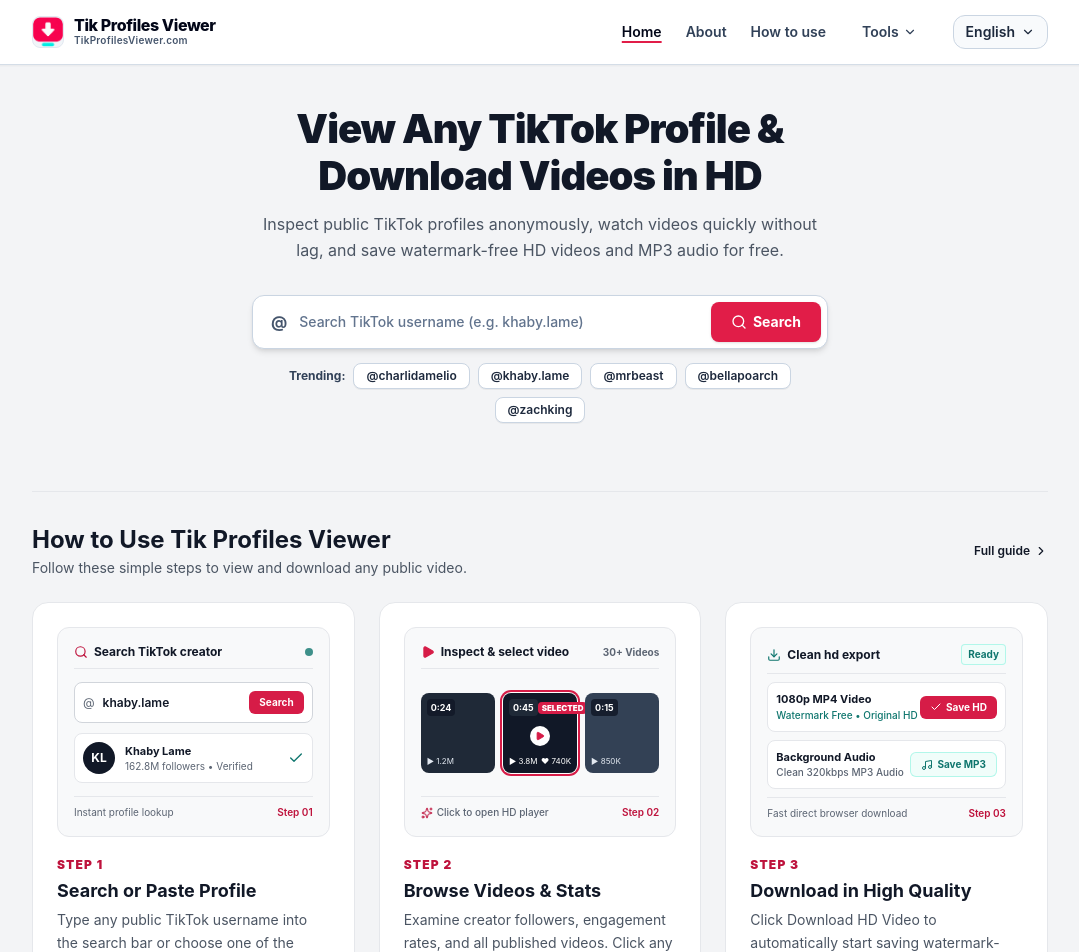
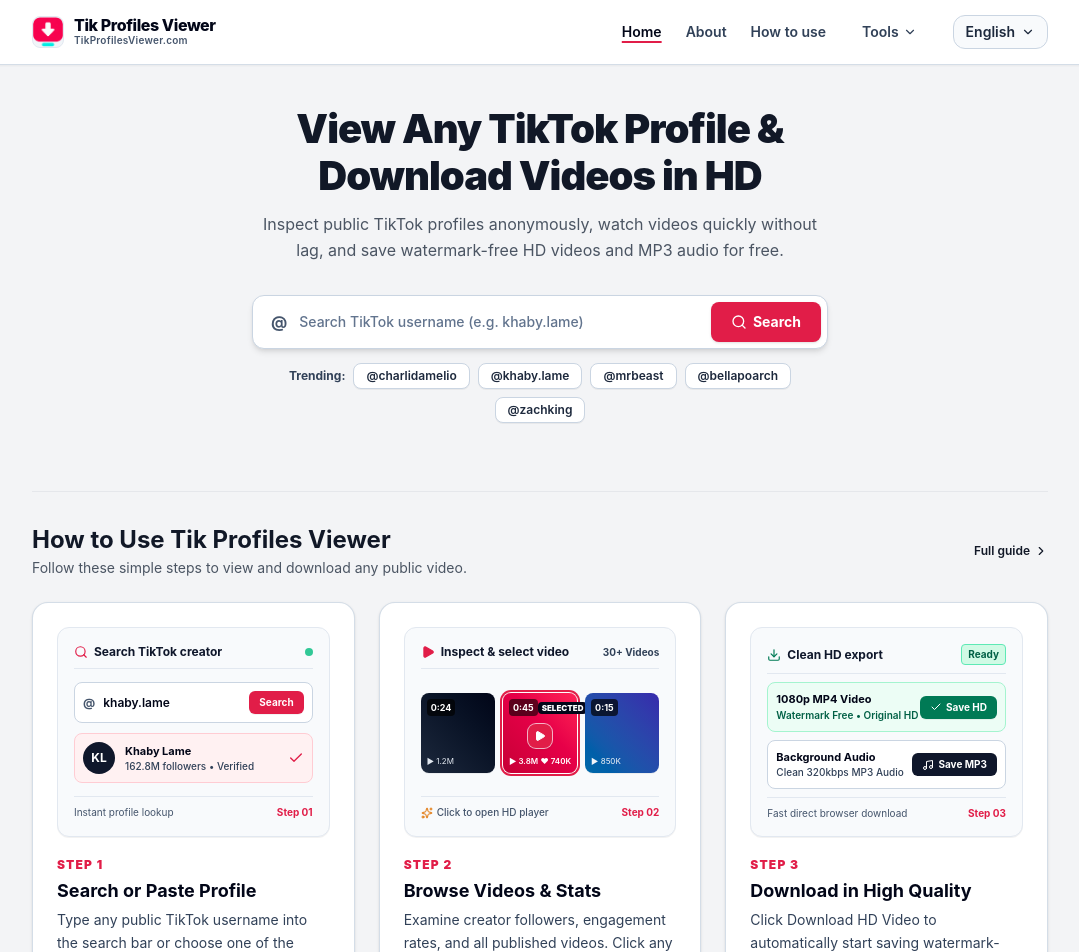
Before and after one commit to eaelax/testing, a Next.js app: page / in a window 1280 px wide. Shown: the top 952 px of the page, without its empty margins (100-1179 px from the left). Built offline with nearby package versions, Linux system fonts and the light colour scheme.

Commit message:
Update HowToUseSteps.tsx

```diff
--- a/components/HowToUseSteps.tsx
+++ b/components/HowToUseSteps.tsx
@@ -6,184 +6,184 @@ export default function HowToUseSteps() {
   return (
     <div className="grid grid-cols-1 md:grid-cols-3 gap-5 sm:gap-6 items-stretch">
       {/* Step 1 Card */}
-      <div className="rounded-2xl p-5 sm:p-6 bg-[#FFFFFF] border border-[#E5E7EB] flex flex-col justify-between h-full">
+      <div className="rounded-2xl p-5 sm:p-6 bg-white border border-slate-300/80 shadow-sm flex flex-col justify-between h-full">
         {/* Mockup UI Window - Search TikTok creator */}
-        <div className="bg-[#F8F9FA] rounded-xl border border-[#E5E7EB] p-4 mb-5 flex flex-col justify-between h-[210px] min-h-[210px] select-none">
+        <div className="bg-slate-50 rounded-xl border border-slate-200 shadow-2xs p-4 mb-5 flex flex-col justify-between h-[210px] min-h-[210px] select-none">
           {/* Mockup Top Header */}
-          <div className="flex items-center justify-between pb-2 border-b border-[#E5E7EB]">
-            <span className="text-xs font-bold text-[#111827] flex items-center gap-1.5">
-              <Search className="w-3.5 h-3.5 text-[#BE123C]" />
+          <div className="flex items-center justify-between pb-2 border-b border-slate-200">
+            <span className="text-xs font-bold text-slate-900 flex items-center gap-1.5">
+              <Search className="w-3.5 h-3.5 text-[#e11d48]" />
               <span>Search TikTok creator</span>
             </span>
-            <div className="w-2 h-2 rounded-full bg-[#0F766E] animate-pulse" />
+            <div className="w-2 h-2 rounded-full bg-emerald-500 animate-pulse" />
           </div>
 
           {/* Mockup Search Bar */}
           <div className="my-auto py-2">
-            <div className="p-2 rounded-lg bg-[#FFFFFF] border border-[#D1D5DB] flex items-center gap-2">
-              <span className="text-[#5C6573] text-xs">@</span>
-              <span className="text-xs font-semibold text-[#111827] flex-1 truncate">khaby.lame</span>
-              <span className="px-2.5 py-1 rounded-md bg-[#D61C47] text-[#FFFFFF] font-bold text-[10px]">
+            <div className="p-2 rounded-lg bg-white border border-slate-300 flex items-center gap-2">
+              <span className="text-slate-600 text-xs font-bold">@</span>
+              <span className="text-xs font-semibold text-slate-950 flex-1 truncate">khaby.lame</span>
+              <span className="px-2.5 py-1 rounded-md bg-[#e11d48] text-white font-bold text-[10px] shadow-2xs">
                 Search
               </span>
             </div>
 
             {/* Found Creator Quick Preview */}
-            <div className="mt-2.5 p-2 rounded-lg bg-[#FFFFFF] border border-[#E5E7EB] flex items-center gap-2.5">
-              <div className="w-8 h-8 rounded-full bg-[#111827] text-[#FFFFFF] flex items-center justify-center text-xs font-bold shrink-0">
+            <div className="mt-2.5 p-2 rounded-lg bg-rose-50 border border-rose-200 flex items-center gap-2.5">
+              <div className="w-8 h-8 rounded-full bg-slate-900 text-white flex items-center justify-center text-xs font-bold shrink-0">
                 KL
               </div>
               <div className="min-w-0 flex-1">
-                <p className="text-[11px] font-bold text-[#111827] truncate">Khaby Lame</p>
-                <p className="text-[10px] text-[#5C6573]">162.8M followers • Verified</p>
+                <p className="text-[11px] font-bold text-slate-950 truncate">Khaby Lame</p>
+                <p className="text-[10px] text-slate-700 font-medium">162.8M followers • Verified</p>
               </div>
-              <Check className="w-4 h-4 text-[#0F766E] shrink-0" />
+              <Check className="w-4 h-4 text-[#e11d48] shrink-0" />
             </div>
           </div>
 
           {/* Mockup Bottom Status Bar */}
-          <div className="pt-2 border-t border-[#E5E7EB] flex items-center justify-between text-[10px] text-[#5C6573]">
+          <div className="pt-2 border-t border-slate-200 flex items-center justify-between text-[10px] text-slate-600">
             <span>Instant profile lookup</span>
-            <span className="font-semibold text-[#BE123C]">Step 01</span>
+            <span className="font-bold text-[#e11d48]">Step 01</span>
           </div>
         </div>
 
         {/* Step Text Content */}
         <div>
-          <span className="text-xs font-black text-[#BE123C] uppercase tracking-widest block mb-1">
+          <span className="text-xs font-black text-[#e11d48] uppercase tracking-widest block mb-1">
             Step 1
           </span>
-          <h3 className="text-base sm:text-lg font-bold text-[#111827] mb-1">
+          <h3 className="text-base sm:text-lg font-bold text-slate-950 mb-1">
             Search or Paste Profile
           </h3>
-          <p className="text-xs sm:text-sm text-[#4B5563] leading-relaxed">
+          <p className="text-xs sm:text-sm text-slate-700 leading-relaxed">
             Type any public TikTok username into the search bar or choose one of the trending creators to inspect their full profile and video feed.
           </p>
         </div>
       </div>
 
       {/* Step 2 Card */}
-      <div className="rounded-2xl p-5 sm:p-6 bg-[#FFFFFF] border border-[#E5E7EB] flex flex-col justify-between h-full">
+      <div className="rounded-2xl p-5 sm:p-6 bg-white border border-slate-300/80 shadow-sm flex flex-col justify-between h-full">
         {/* Mockup UI Window - Inspect & select video */}
-        <div className="bg-[#F8F9FA] rounded-xl border border-[#E5E7EB] p-4 mb-5 flex flex-col justify-between h-[210px] min-h-[210px] select-none">
+        <div className="bg-slate-50 rounded-xl border border-slate-200 shadow-2xs p-4 mb-5 flex flex-col justify-between h-[210px] min-h-[210px] select-none">
           {/* Mockup Top Header */}
-          <div className="flex items-center justify-between pb-2 border-b border-[#E5E7EB]">
-            <span className="text-xs font-bold text-[#111827] flex items-center gap-1.5">
-              <Play className="w-3.5 h-3.5 text-[#D61C47] fill-[#D61C47]" />
+          <div className="flex items-center justify-between pb-2 border-b border-slate-200">
+            <span className="text-xs font-bold text-slate-900 flex items-center gap-1.5">
+              <Play className="w-3.5 h-3.5 text-[#e11d48] fill-[#e11d48]" />
               <span>Inspect &amp; select video</span>
             </span>
-            <span className="text-[10px] font-bold text-[#5C6573]">30+ Videos</span>
+            <span className="text-[10px] font-bold text-slate-700">30+ Videos</span>
           </div>
 
           {/* Mockup 3 Video Previews Grid */}
           <div className="my-auto grid grid-cols-3 gap-2 py-1">
-            <div className="h-20 rounded-lg bg-[#1F2937] p-1.5 flex flex-col justify-between text-white relative overflow-hidden">
-              <span className="text-[9px] font-bold bg-[#111827]/85 px-1 py-0.5 rounded w-fit">0:24</span>
+            <div className="h-20 rounded-lg bg-gradient-to-tr from-slate-800 to-slate-950 p-1.5 flex flex-col justify-between text-white relative shadow-2xs overflow-hidden">
+              <span className="text-[9px] font-bold bg-black/70 px-1 py-0.5 rounded w-fit">0:24</span>
               <div className="flex items-center justify-between text-[8px] text-slate-200">
                 <span>▶ 1.2M</span>
               </div>
             </div>
 
             {/* Selected Highlight Video */}
-            <div className="h-20 rounded-lg bg-[#111827] p-1.5 flex flex-col justify-between text-white relative ring-2 ring-[#D61C47] ring-offset-1">
+            <div className="h-20 rounded-lg bg-gradient-to-tr from-rose-700 to-rose-500 p-1.5 flex flex-col justify-between text-white relative shadow-2xs ring-2 ring-[#e11d48] ring-offset-1">
               <div className="flex items-center justify-between">
-                <span className="text-[9px] font-bold bg-[#1F2937] px-1 py-0.5 rounded">0:45</span>
-                <span className="text-[8px] font-black uppercase bg-[#D61C47] text-[#FFFFFF] px-1 rounded">Selected</span>
+                <span className="text-[9px] font-bold bg-black/60 px-1 py-0.5 rounded">0:45</span>
+                <span className="text-[8px] font-black uppercase bg-slate-950 text-white px-1 rounded">Selected</span>
               </div>
-              <div className="w-5 h-5 rounded-full bg-[#FFFFFF] text-[#D61C47] mx-auto flex items-center justify-center">
-                <Play className="w-2.5 h-2.5 fill-[#D61C47] translate-x-0.2" />
+              <div className="w-6 h-6 rounded-lg bg-[#e11d48] text-white ring-1 ring-white/70 mx-auto flex items-center justify-center shadow-sm">
+                <Play className="w-3 h-3 fill-white translate-x-0.2" />
               </div>
-              <div className="flex items-center justify-between text-[8px] text-white">
+              <div className="flex items-center justify-between text-[8px] text-white font-semibold">
                 <span>▶ 3.8M</span>
                 <span>♥ 740K</span>
               </div>
             </div>
 
-            <div className="h-20 rounded-lg bg-[#334155] p-1.5 flex flex-col justify-between text-white relative overflow-hidden">
-              <span className="text-[9px] font-bold bg-[#111827]/85 px-1 py-0.5 rounded w-fit">0:15</span>
-              <div className="flex items-center justify-between text-[8px] text-slate-200">
+            <div className="h-20 rounded-lg bg-gradient-to-tr from-sky-700 to-indigo-800 p-1.5 flex flex-col justify-between text-white relative shadow-2xs overflow-hidden">
+              <span className="text-[9px] font-bold bg-black/70 px-1 py-0.5 rounded w-fit">0:15</span>
+              <div className="flex items-center justify-between text-[8px] text-slate-100">
                 <span>▶ 850K</span>
               </div>
             </div>
           </div>
 
           {/* Mockup Bottom Controls */}
-          <div className="pt-2 border-t border-[#E5E7EB] flex items-center justify-between text-[10px] text-[#5C6573]">
+          <div className="pt-2 border-t border-slate-200 flex items-center justify-between text-[10px] text-slate-600">
             <span className="flex items-center gap-1 font-medium">
-              <Sparkles className="w-3 h-3 text-[#BE123C]" /> Click to open HD player
+              <Sparkles className="w-3 h-3 text-amber-600" /> Click to open HD player
             </span>
-            <span className="font-semibold text-[#BE123C]">Step 02</span>
+            <span className="font-bold text-[#e11d48]">Step 02</span>
           </div>
         </div>
 
         {/* Step Text Content */}
         <div>
-          <span className="text-xs font-black text-[#BE123C] uppercase tracking-widest block mb-1">
+          <span className="text-xs font-black text-[#e11d48] uppercase tracking-widest block mb-1">
             Step 2
           </span>
-          <h3 className="text-base sm:text-lg font-bold text-[#111827] mb-1">
+          <h3 className="text-base sm:text-lg font-bold text-slate-950 mb-1">
             Browse Videos &amp; Stats
           </h3>
-          <p className="text-xs sm:text-sm text-[#4B5563] leading-relaxed">
+          <p className="text-xs sm:text-sm text-slate-700 leading-relaxed">
             Examine creator followers, engagement rates, and all published videos. Click any video tile to launch the smooth in-browser player.
           </p>
         </div>
       </div>
 
       {/* Step 3 Card */}
-      <div className="rounded-2xl p-5 sm:p-6 bg-[#FFFFFF] border border-[#E5E7EB] flex flex-col justify-between h-full">
+      <div className="rounded-2xl p-5 sm:p-6 bg-white border border-slate-300/80 shadow-sm flex flex-col justify-between h-full">
         {/* Mockup UI Window - Clean hd export */}
-        <div className="bg-[#F8F9FA] rounded-xl border border-[#E5E7EB] p-4 mb-5 flex flex-col justify-between h-[210px] min-h-[210px] select-none">
+        <div className="bg-slate-50 rounded-xl border border-slate-200 shadow-2xs p-4 mb-5 flex flex-col justify-between h-[210px] min-h-[210px] select-none">
           {/* Mockup Top Header */}
-          <div className="flex items-center justify-between pb-2 border-b border-[#E5E7EB]">
-            <span className="text-xs font-bold text-[#111827] flex items-center gap-1.5">
-              <Download className="w-3.5 h-3.5 text-[#0F766E]" />
-              <span>Clean hd export</span>
+          <div className="flex items-center justify-between pb-2 border-b border-slate-200">
+            <span className="text-xs font-bold text-slate-900 flex items-center gap-1.5">
+              <Download className="w-3.5 h-3.5 text-emerald-700" />
+              <span>Clean HD export</span>
             </span>
-            <span className="text-[10px] font-bold text-[#0F766E] bg-[#F0FDFA] px-1.5 py-0.5 rounded border border-[#99F6E4]/70">
+            <span className="text-[10px] font-bold text-emerald-800 bg-emerald-100 px-1.5 py-0.5 rounded border border-emerald-300">
               Ready
             </span>
           </div>
 
           {/* Mockup Download Action Details */}
           <div className="my-auto py-2 flex flex-col gap-2">
-            <div className="p-2 rounded-lg bg-[#FFFFFF] border border-[#E5E7EB] flex items-center justify-between">
+            <div className="p-2 rounded-lg bg-emerald-50 border border-emerald-200 flex items-center justify-between">
               <div>
-                <p className="text-[11px] font-bold text-[#111827]">1080p MP4 Video</p>
-                <p className="text-[10px] text-[#0F766E] font-medium">Watermark Free • Original HD</p>
+                <p className="text-[11px] font-bold text-slate-950">1080p MP4 Video</p>
+                <p className="text-[10px] text-emerald-800 font-semibold">Watermark Free • Original HD</p>
               </div>
-              <span className="px-2.5 py-1 rounded-md bg-[#D61C47] text-[#FFFFFF] font-bold text-[10px] flex items-center gap-1">
+              <span className="px-2.5 py-1 rounded-md bg-emerald-700 text-white font-bold text-[10px] shadow-2xs flex items-center gap-1">
                 <Check className="w-3 h-3" /> Save HD
               </span>
             </div>
 
-            <div className="p-2 rounded-lg bg-[#FFFFFF] border border-[#E5E7EB] flex items-center justify-between">
+            <div className="p-2 rounded-lg bg-white border border-slate-300 flex items-center justify-between">
               <div>
-                <p className="text-[11px] font-bold text-[#111827]">Background Audio</p>
-                <p className="text-[10px] text-[#5C6573] font-medium">Clean 320kbps MP3 Audio</p>
+                <p className="text-[11px] font-bold text-slate-950">Background Audio</p>
+                <p className="text-[10px] text-slate-700 font-medium">Clean 320kbps MP3 Audio</p>
               </div>
-              <span className="px-2.5 py-1 rounded-md bg-[#F0FDFA] text-[#0F766E] border border-[#99F6E4]/70 font-bold text-[10px] flex items-center gap-1">
+              <span className="px-2.5 py-1 rounded-md bg-slate-900 text-white font-bold text-[10px] flex items-center gap-1">
                 <Music className="w-3 h-3" /> Save MP3
               </span>
             </div>
           </div>
 
           {/* Mockup Bottom Controls */}
-          <div className="pt-2 border-t border-[#E5E7EB] flex items-center justify-between text-[10px] text-[#5C6573]">
+          <div className="pt-2 border-t border-slate-200 flex items-center justify-between text-[10px] text-slate-600">
             <span>Fast direct browser download</span>
-            <span className="font-semibold text-[#BE123C]">Step 03</span>
+            <span className="font-bold text-[#e11d48]">Step 03</span>
           </div>
         </div>
 
         {/* Step Text Content */}
         <div>
-          <span className="text-xs font-black text-[#BE123C] uppercase tracking-widest block mb-1">
+          <span className="text-xs font-black text-[#e11d48] uppercase tracking-widest block mb-1">
             Step 3
           </span>
-          <h3 className="text-base sm:text-lg font-bold text-[#111827] mb-1">
+          <h3 className="text-base sm:text-lg font-bold text-slate-950 mb-1">
             Download in High Quality
           </h3>
-          <p className="text-xs sm:text-sm text-[#4B5563] leading-relaxed">
+          <p className="text-xs sm:text-sm text-slate-700 leading-relaxed">
             Click Download HD Video to automatically start saving watermark-free videos, or extract clean background music in MP3 format with one tap.
           </p>
         </div>
```
